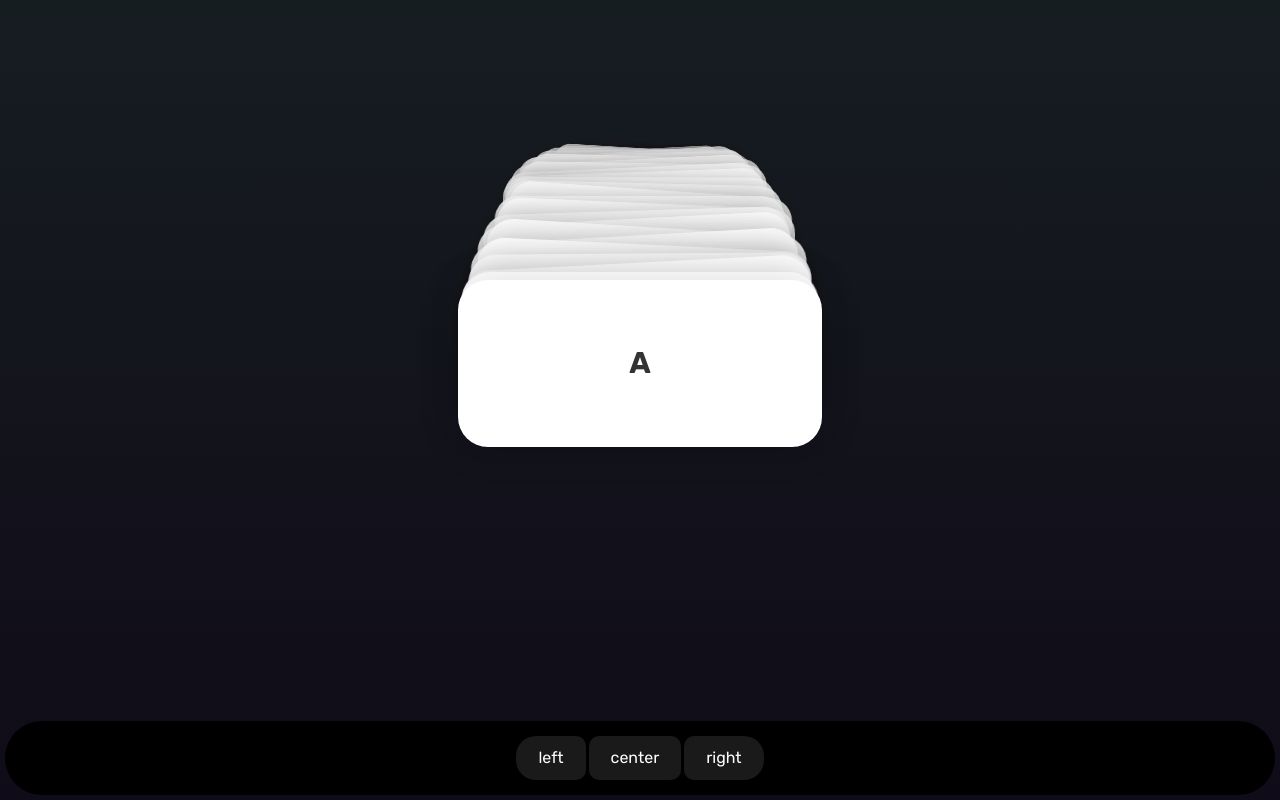
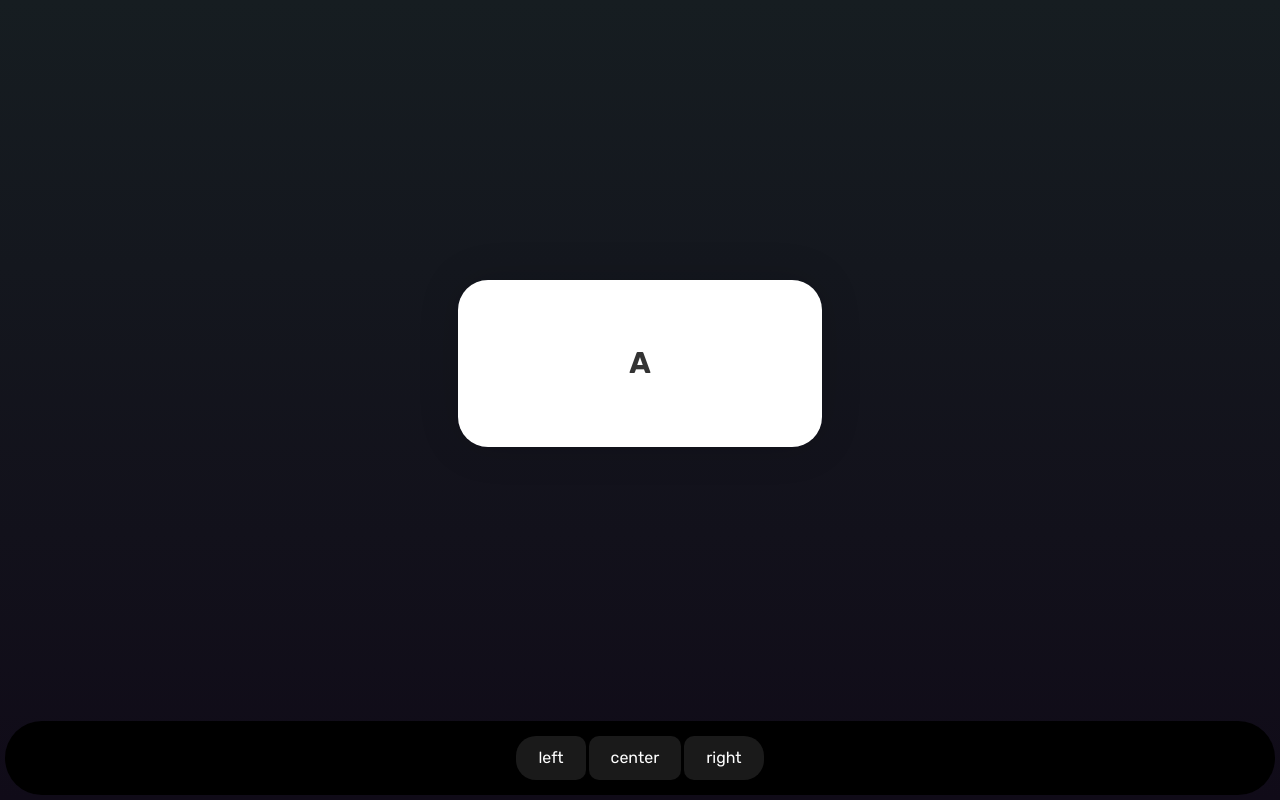
Before and after one commit to Somfic/memo, a SvelteKit app: page / in a window 1280 px wide. Built offline with nearby package versions, Linux system fonts and the light colour scheme.

Commit message:
♻️ invert effect
semver: chore

```diff
--- a/src/components/Card.svelte
+++ b/src/components/Card.svelte
@@ -2,7 +2,7 @@
     import { Flame } from "@lucide/svelte";
 
     export let word: string;
-    export let streak: number | undefined;
+    export let streak: number | undefined = undefined;
     export let isInBackground: boolean;
 </script>
 
--- a/src/components/Cards.svelte
+++ b/src/components/Cards.svelte
@@ -2,17 +2,17 @@
     import Card from "$components/Card.svelte";
 
     export let words: string[] = [];
-    let index = 0;
+    let index = words.length - 1;
 
     export function advance() {
-        if (index < words.length - 1) {
-            index += 1;
+        if (index > 0) {
+            index -= 1;
         }
     }
 
     export function previous() {
-        if (index > 0) {
-            index -= 1;
+        if (index < words.length - 1) {
+            index += 1;
         }
     }
 
@@ -30,7 +30,7 @@
 </script>
 
 <div class="cards-container">
-    {#each words as word, i}
+    {#each words as _, i}
         {#if styles[i].opacity > 0}
             <div
                 class="card"
@@ -41,7 +41,10 @@
                 --translateY: {styles[i].translateY}px;
                 --opacity: {styles[i].opacity};"
             >
-                <Card {word} isInBackground={i > index} streak={i} />
+                <Card
+                    word={words[words.length - i - 1]}
+                    isInBackground={i > index}
+                />
             </div>
         {/if}
     {/each}
```
